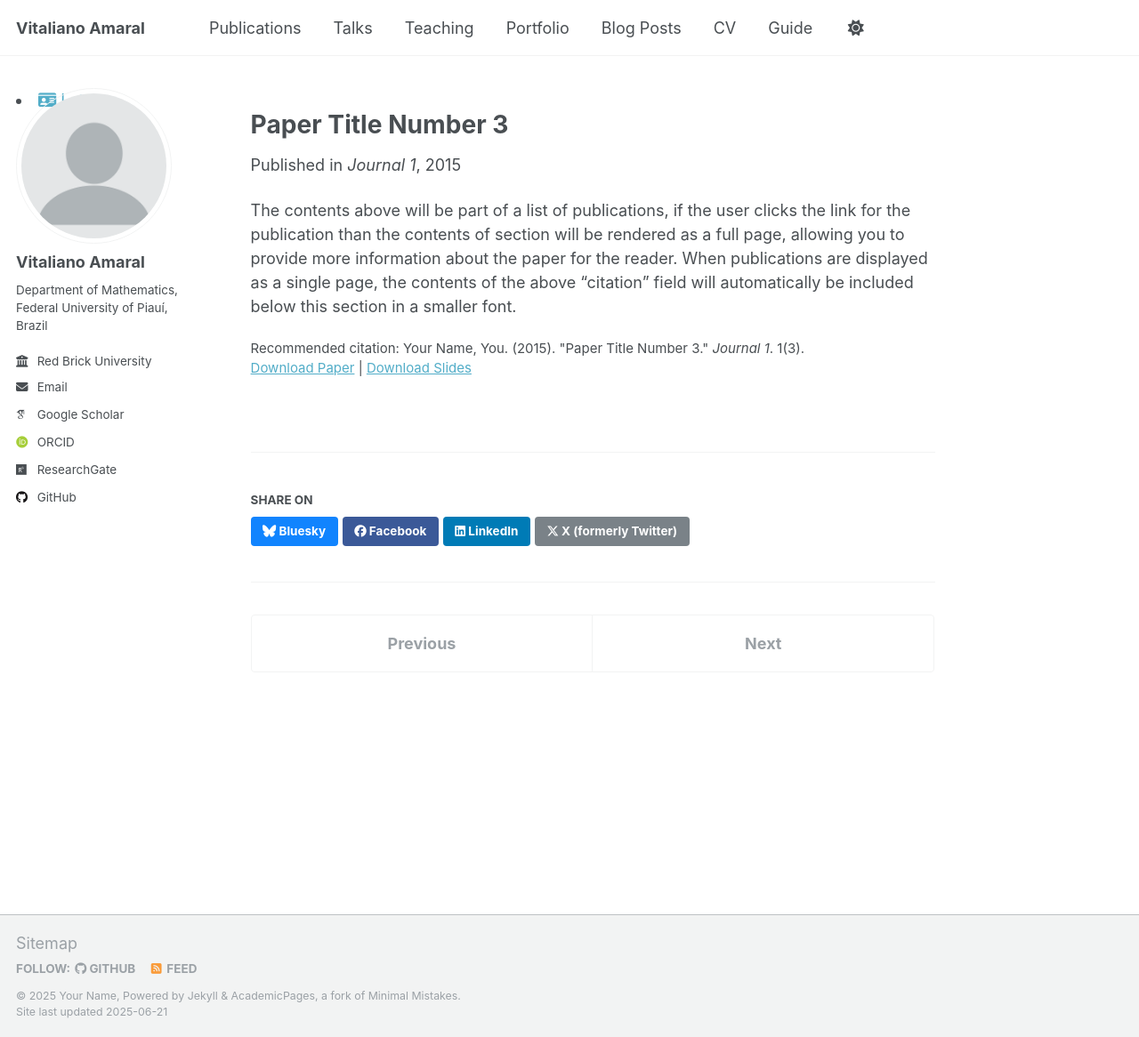
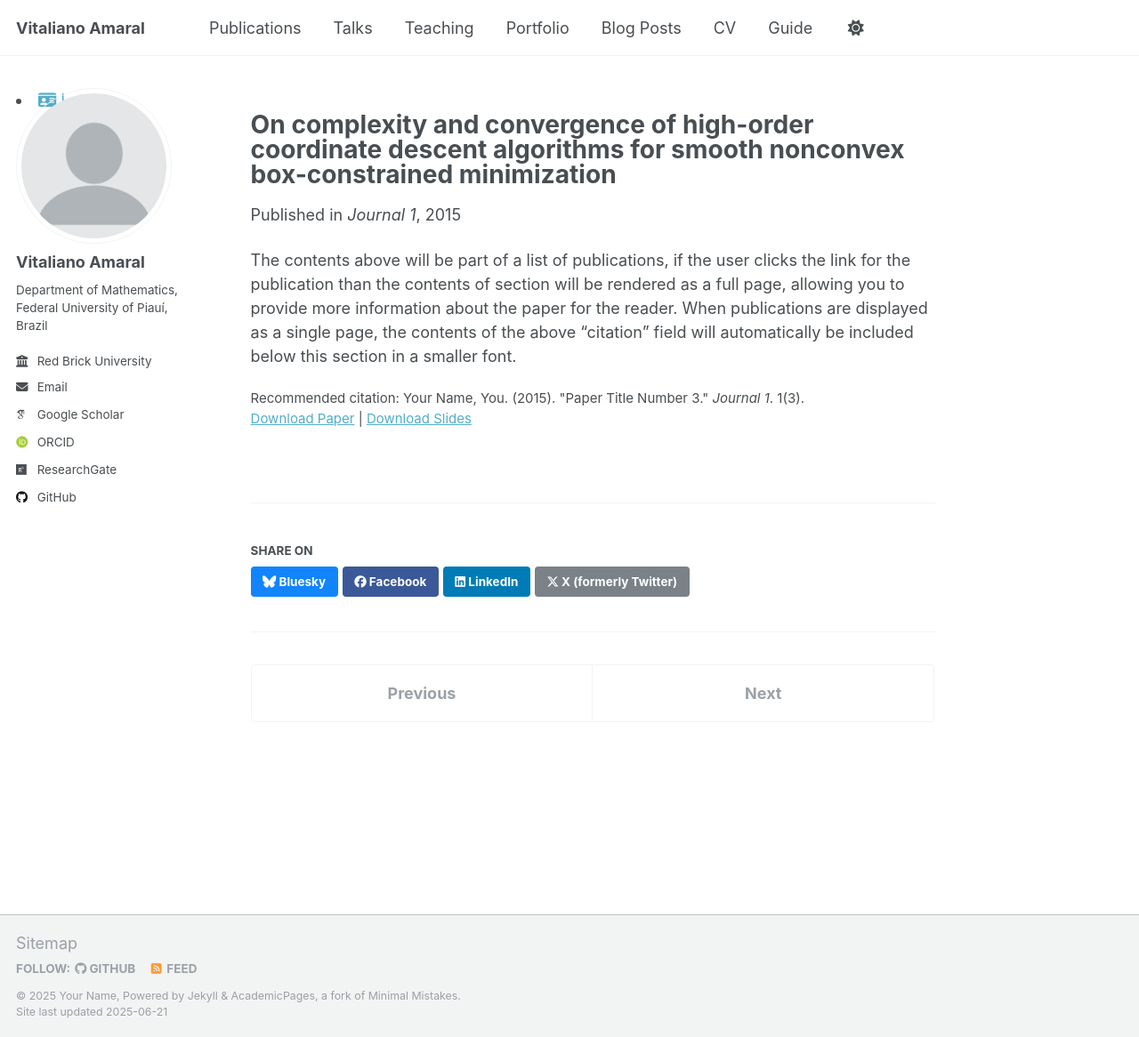
Before and after one commit to vitalianoamaral/vitalianoamaral.github.io, a Jekyll site: the page built from _publications/2015-10-01-paper-title-number-3.md, in a window 1280 px wide and 1166 px high. Shown: the whole window at 89% size. Built offline with Jekyll 4.4.1, drawn with Linux system fonts in a browser that asks for light colours; some web fonts are replaced.

Commit message:
Update 2015-10-01-paper-title-number-3.md

```diff
--- a/_publications/2015-10-01-paper-title-number-3.md
+++ b/_publications/2015-10-01-paper-title-number-3.md
@@ -1,5 +1,5 @@
 ---
-title: "Paper Title Number 3"
+title: "On complexity and convergence of high-order coordinate descent algorithms for smooth nonconvex box-constrained minimization"
 collection: publications
 category: manuscripts
 permalink: /publication/2015-10-01-paper-title-number-3
```
